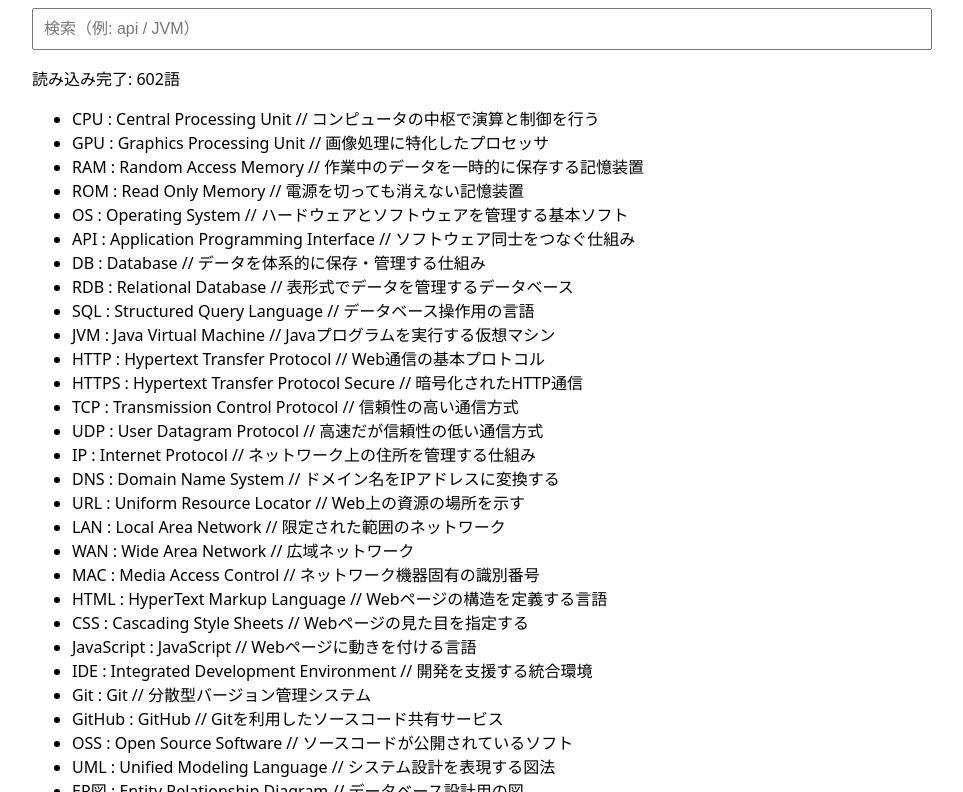
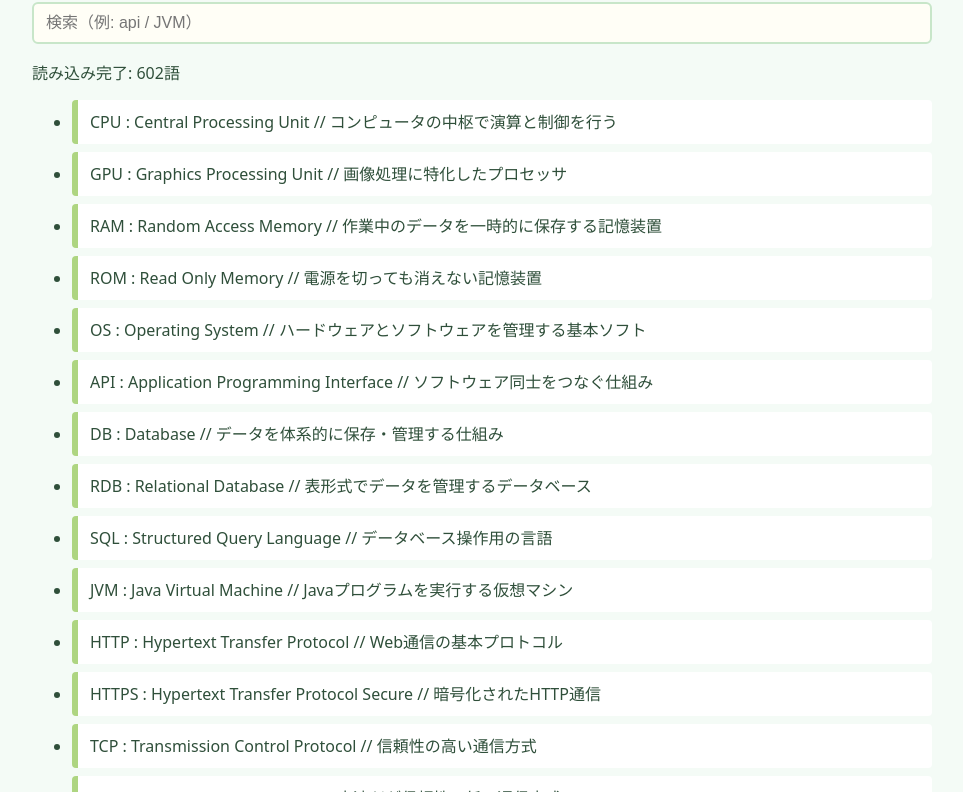
Before and after one commit to portfolio-since2025/glossary-web, a plain HTML site: page index.html in a window 1280 px wide. Shown: the part 105-897 px from the top of the page, without its empty margins (158-1121 px from the left). Drawn offline with Linux system fonts and the light colour scheme.

Commit message:
Update spring-themed styles

```diff
--- a/style.css
+++ b/style.css
@@ -1,5 +1,10 @@
+/* ===== 基本 ===== */
 body {
-    font-family: system-ui, -apple-system, "Noto Sans JP", sans-serif;
+    background: #f4fbf6;
+    /* 淡いグリーン */
+    color: #2f4f3a;
+    font-family: system-ui, -apple-system, "Noto Sans JP",
+        BlinkMacSystemFont, "Segoe UI", sans-serif;
 }
 
 .wrap {
@@ -8,8 +13,51 @@ body {
     padding: 16px;
 }
 
-#q {
+/* ===== タイトル ===== */
+h1 {
+    color: #2e7d32;
+    /* 深めのグリーン */
+    margin-bottom: 16px;
+}
+
+/* ===== 検索ボックス ===== */
+#q,
+input[type="search"] {
     width: 100%;
-    padding: 10px;
+    padding: 10px 12px;
     font-size: 16px;
+    border-radius: 6px;
+    border: 2px solid #c8e6c9;
+    background: #fffef6;
+    /* 淡い黄色 */
 }
+
+input[type="search"]:focus {
+    outline: none;
+    border-color: #81c784;
+    background: #ffffff;
+}
+
+/* ===== ステータス表示 ===== */
+.status {
+    margin: 10px 0;
+    font-weight: 600;
+    color: #558b2f;
+    /* 黄緑 */
+}
+
+.status small {
+    font-weight: 400;
+    color: #6d7f6f;
+}
+
+/* ===== 検索結果 ===== */
+#list li {
+    background: #ffffff;
+    border-left: 6px solid #aed581;
+    /* 春グリーン */
+    padding: 10px 12px;
+    margin-bottom: 8px;
+    border-radius: 4px;
+    line-height: 1.5;
+}
```
